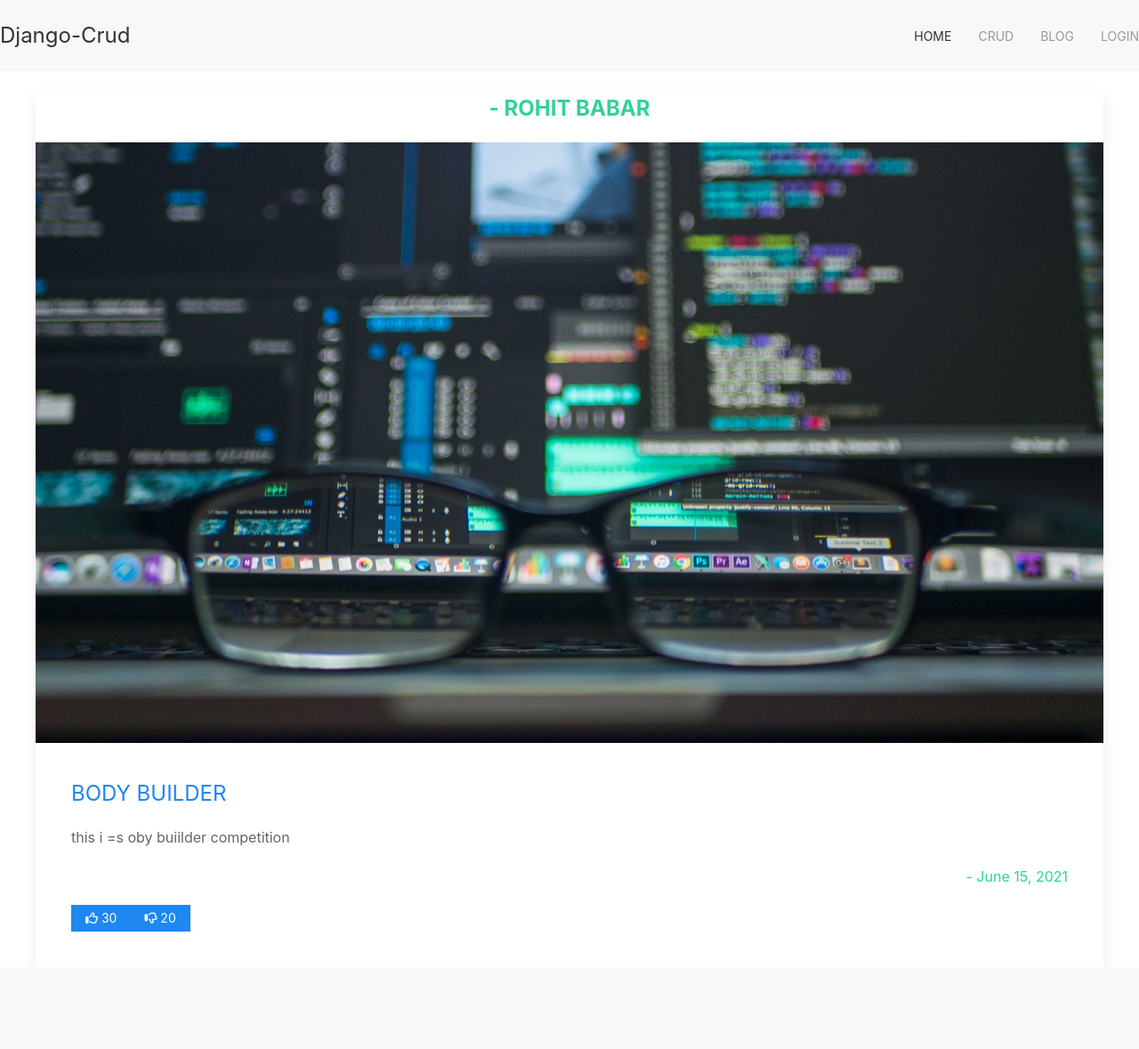
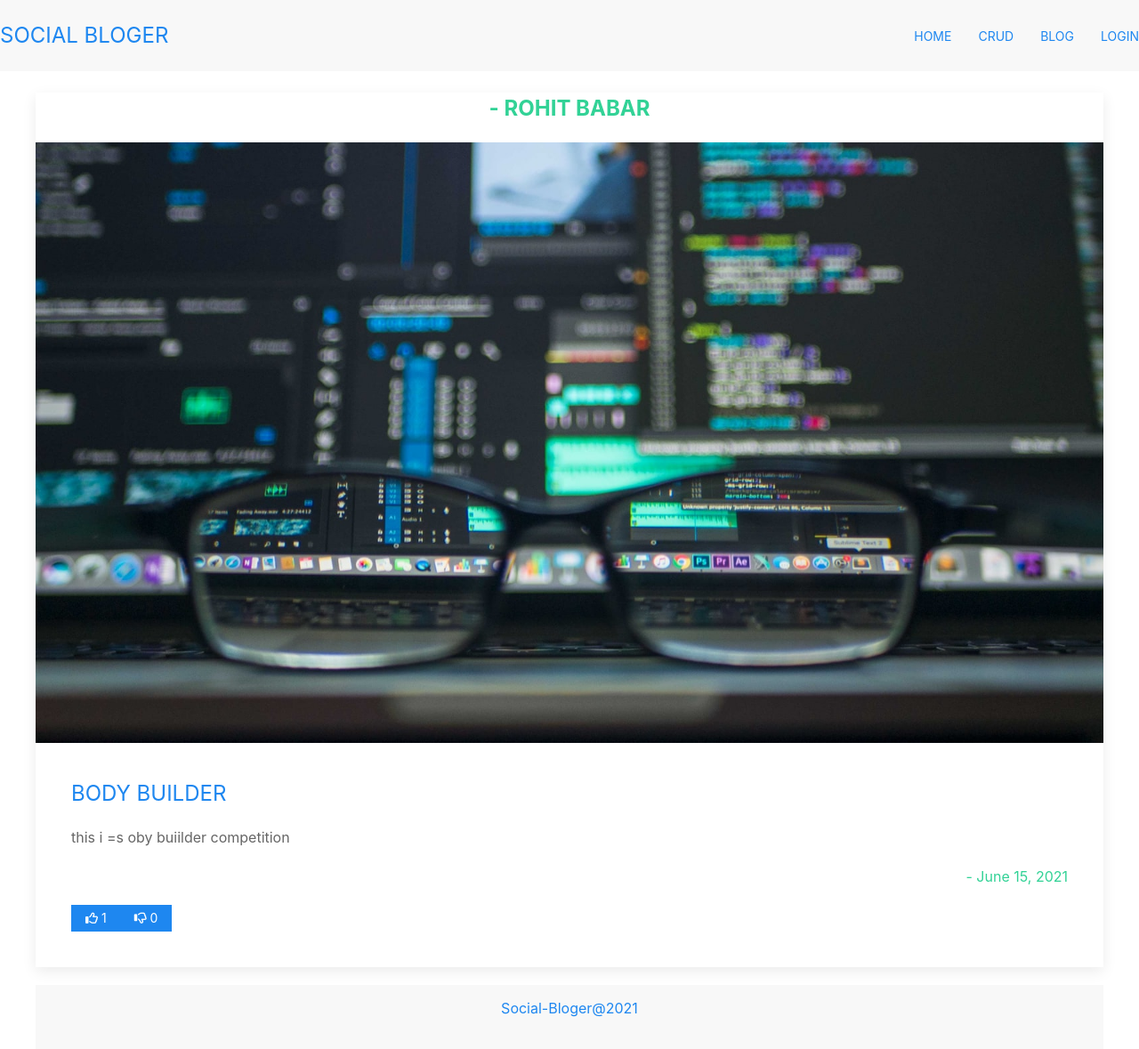
Before and after one commit to monstermahi982/blog_with_django, a Django app: page /blogs/2 in a window 1280 px wide. Shown: the whole page at 89% size. Before the commit the page ends 1047 px from the top, so only its background shows below. Run offline with Django 3.2, Linux system fonts and the light colour scheme; data comes from the database, SQL or seed files in the repository; both versions use the stored data as it was after the commit; some libraries are stand-ins or nearby versions.

Commit message:
added new design

```diff
--- a/crud/views.py
+++ b/crud/views.py
@@ -3,6 +3,7 @@ from crud.models import Student, Blog, Action
 import os
 from django.contrib.auth.models import User
 from django.contrib.auth import authenticate, login as auth_login, logout as auth_logout
+from django.contrib import messages
 
 
 def index(request):
@@ -11,11 +12,11 @@ def index(request):
 
 def profile(request):
     user = request.user
-    if request.method == 'POST':
-        blog = Blog()
-        if request.user.is_authenticated:
-            if request.POST.get('name') != "" and request.POST.get('title') != "" and request.POST.get('desc') != "" and len(request.FILES) != 0:
-                blog.name = request.POST.get("name")
+    if request.user.is_authenticated:
+        if request.method == 'POST':
+            blog = Blog()
+            if request.POST.get('title') != "" and request.POST.get('desc') != "" and len(request.FILES) != 0:
+                blog.name = user.first_name
                 blog.title = request.POST.get("title")
                 blog.desc = request.POST.get("desc")
                 blog.image = request.FILES['image']
@@ -23,13 +24,16 @@ def profile(request):
                 blog.dislikes = 0
                 blog.user_id = user.id
                 blog.save()
+                messages.success(request, 'blog added successfully')
                 return redirect('profile')
             else:
-                print("error")
-        else:
-            print("user is not auth")
-    blog = Blog.objects.filter(user_id=user.id)
-    return render(request, "profile.html", {"data": blog})
+                messages.error(request, 'please enter all the details')
+                return redirect('profile')
+        blog = Blog.objects.filter(user_id=user.id)
+        return render(request, "profile.html", {"data": blog})
+    else:
+        messages.error(request, 'please login')
+        return redirect('index')
 
 
 def blog(request):
@@ -47,17 +51,23 @@ def delete_blog(request, id):
     if len(blog.image) > 0:
         os.remove(blog.image.path)
     blog.delete()
+    messages.error(request, 'blog deleted successfully')
     return redirect('profile')
 
 
 def crud(request):
     if request.method == "POST":
         student = Student()
-        if request.POST.get("name") != "" and request.POST.get("age") != "" and request.POST.get("gender") != "SELECT":
+        if request.POST.get("name") != '' and request.POST.get("age") != '' and request.POST.get("gender") != 'SELECT':
             student.name = request.POST.get("name")
             student.age = request.POST.get("age")
             student.gender = request.POST.get("gender")
             student.save()
+            messages.success(request, 'added successfully')
+            return redirect('crud')
+        else:
+            messages.error(request, 'please fill all the data')
+            return redirect("crud")
     data = Student.objects.all()
     return render(request, "crud.html", {"datas": data})
 
@@ -65,6 +75,7 @@ def crud(request):
 def crudDelete(request, id):
     student = Student.objects.get(id=id)
     student.delete()
+    messages.error(request, 'deleted successfully')
     return redirect("crud")
 
 
@@ -74,64 +85,86 @@ def login(request):
             "email"), password=request.POST.get("password"))
         if user is not None:
             auth_login(request, user)
+            messages.success(request, 'welcome back ' +
+                             request.POST.get('email') + ' to social bloger')
             return redirect('index')
         else:
-            return redirect('crud')
+            messages.error(request, 'Please enter correct credentials')
+            return redirect('index')
     return redirect("index")
 
 
 def signin(request):
     if request.method == "POST":
-        user = User.objects.create_user(username=request.POST.get(
-            "email"), password=request.POST.get("password"))
-        user.first_name = request.POST.get("name")
-        user.save()
-        return redirect("blog")
+        if request.POST.get('name') != '' and request.POST.get('email') != '' and request.POST.get('password') != '':
+            user = User.objects.create_user(username=request.POST.get(
+                "email"), password=request.POST.get("password"))
+            user.first_name = request.POST.get("name")
+            user.save()
+            messages.success(request, 'welcome ' +
+                             request.POST.get('name') + ' to social bloger')
+            return redirect("index")
+        else:
+            messages.error(request, 'Please fill all details')
+            return redirect('index')
     return redirect("index")
 
 
 def logout(request):
     auth_logout(request)
+    messages.success(request, 'succesfully logout.')
     return redirect("index")
 
 
 def likes(request):
-    if request.method == "POST":
-        blog_id = request.POST.get('blog_id')
-        blog = Blog.objects.get(id=blog_id)
-        blog_likes = blog.likes
-        action = Action.objects.filter(blog_id=blog_id, email=request.user)
-        print(action)
-        if action.exists():
-            print("else")
-        else:
-            blog_likes = blog_likes + 1
-            blog.likes = blog_likes
-            blog.save()
-            newAction = Action()
-            newAction.email = request.user
-            newAction.blog_id = blog_id
-            newAction.save()
+    if request.user.is_authenticated:
+        if request.method == "POST":
+            blog_id = request.POST.get('blog_id')
+            blog = Blog.objects.get(id=blog_id)
+            blog_likes = blog.likes  # 0
+            action = Action.objects.filter(blog_id=blog_id, email=request.user)
+            print(action)
+            if action.exists():
+                messages.warning(request, 'your response is already recorded')
+                return redirect('blog')
+            else:
+                blog_likes = blog_likes + 1
+                blog.likes = blog_likes
+                blog.save()
+                newAction = Action()
+                newAction.email = request.user
+                newAction.blog_id = blog_id
+                newAction.save()
+                messages.success(request, 'thanks for your response')
+            return redirect('blog')
+    else:
+        messages.error(request, 'Please login first')
         return redirect('blog')
     return redirect('blog')
 
 
 def dislikes(request):
-    if request.method == "POST":
-        blog_id = request.POST.get('blog_id')
-        blog = Blog.objects.get(id=blog_id)
-        blog_dislikes = blog.dislikes
-        action = Action.objects.filter(blog_id=blog_id, email=request.user)
-        print(action)
-        if action.exists():
-            print("else")
-        else:
-            blog_dislikes = blog_dislikes + 1
-            blog.dislikes = blog_dislikes
-            blog.save()
-            newAction = Action()
-            newAction.email = request.user
-            newAction.blog_id = blog_id
-            newAction.save()
+    if request.user.is_authenticated:
+        if request.method == "POST":
+            blog_id = request.POST.get('blog_id')
+            blog = Blog.objects.get(id=blog_id)
+            blog_dislikes = blog.dislikes
+            action = Action.objects.filter(blog_id=blog_id, email=request.user)
+            print(action)
+            if action.exists():
+                messages.warning(request, 'your response is already recorded')
+                return redirect('blog')
+            else:
+                blog_dislikes = blog_dislikes + 1
+                blog.dislikes = blog_dislikes
+                blog.save()
+                newAction = Action()
+                newAction.email = request.user
+                newAction.blog_id = blog_id
+                newAction.save()
+                messages.success(request, 'thanks for your response')
+            return redirect('blog')
+    else:
+        messages.error(request, 'Please login first')
         return redirect('blog')
     return redirect('blog')
--- a/templates/blogs.html
+++ b/templates/blogs.html
@@ -22,9 +22,12 @@
             <div class="uk-card-text">{{data.desc}}</div>
             <p class="uk-text-success uk-text-right">- {{data.date}}</p>
             <div class="uk-button-group">
-                <a href="#" class="uk-button uk-button-primary uk-button-small"><i class="far fa-thumbs-up"></i> 30</a>
-                <a href="#" class="uk-button uk-button-primary uk-button-small"><i class="far fa-thumbs-down"></i>
-                    20</a>
+                <button class="uk-button uk-button-primary uk-button-small">
+                    <i class="far fa-thumbs-up"></i> {{data.likes}}
+                </button>
+                <button class="uk-button uk-button-primary uk-button-small">
+                    <i class="far fa-thumbs-down"></i> {{data.dislikes}}
+                </button>
             </div>
         </div>
     </div>
--- a/templates/index.html
+++ b/templates/index.html
@@ -1,6 +1,8 @@
 {% extends "layout.html" %}
 {% block content %}
 <div>
+
+
 
 
 
--- a/templates/layout.html
+++ b/templates/layout.html
@@ -1,34 +1,32 @@
 <!DOCTYPE html>
 <html lang="en">
+
 <head>
   <meta charset="UTF-8" />
   <meta http-equiv="X-UA-Compatible" content="IE=edge" />
-    <meta name="viewport" content="width=device-width, initial-scale=1.0" />
-    <link
-      rel="stylesheet"
-      href="https://cdn.jsdelivr.net/npm/uikit@3.6.22/dist/css/uikit.min.css"
-    />
+  <meta required name="viewport" content="width=device-width, initial-scale=1.0" />
+  <link rel="stylesheet" href="https://cdn.jsdelivr.net/npm/uikit@3.6.22/dist/css/uikit.min.css" />
   <title>Home</title>
 </head>
 
 <body>
-    <nav class="uk-navbar-container" uk-navbar>
+  <nav class="uk-navbar-container" uk-sticky="top: #offset" style="z-index: 980;" uk-navbar>
     <div class="uk-navbar-left">
-        <a href="/" class="uk-navbar-item uk-logo">Django-Crud</a>
+      <a href="/" class="uk-navbar-item uk-logo uk-text-uppercase uk-text-primary">Social Bloger</a>
     </div>
 
     <div class="uk-navbar-right">
       <ul class="uk-navbar-nav">
-          <li class="uk-active"><a href="/">HOME</a></li>
+        <li><a class="uk-text-primary" href="/">HOME</a></li>
         <li>
-            <a href="/crud">CRUD</a>
+          <a class="uk-text-primary" href="/crud">CRUD</a>
         </li>
-          <li><a href="/blogs">BLOG</a></li>
+        <li><a class="uk-text-primary" href="/blogs">BLOG</a></li>
         {% if request.user.is_authenticated %}
-          <li><a href="/profile">profile</a></li>
-          <li><a href="/logout">Logout</a></li>
+        <li><a class="uk-text-primary" href="/profile">profile</a></li>
+        <li><a class="uk-text-primary" href="/logout">Logout</a></li>
         {% else %}
-          <li><a type="button" uk-toggle="target: #login">LOGIN</a></li>
+        <li><a class="uk-text-primary" type="button" uk-toggle="target: #login">LOGIN</a></li>
         {% endif %}
       </ul>
     </div>
@@ -125,11 +92,36 @@
       </form>
     </div>
   </div>
+  {% if messages %}
+  <ul class="messages">
+    {% for message in messages %}
+    <!-- <li{% if message.tags %} class="{{ message.tags }}" {% endif %}>{{ message }}</li> -->
+    {% if message.tags == 'error' %}
+    <div class="uk-alert-danger uk-margin-top uk-margin-right" uk-alert>
+      <a class="uk-alert-close" uk-close></a>
+      <h5 class="uk-text-center uk-text-capitalize">{{ message }}</h5>
+    </div>
+    {% else %}
+    <div class="uk-alert-{{message.tags}} uk-margin-top uk-margin-right" uk-alert>
+      <a class="uk-alert-close" uk-close></a>
+      <h5 class="uk-text-center uk-text-capitalize">{{ message }}</h5>
+    </div>
+    {% endif %}
+    {% endfor %}
+  </ul>
+  {% endif %}
 
   {% block content %} {% endblock %}
+
+  <footer>
+    <div class="uk-padding-small uk-margin-top uk-background-muted">
+      <h5 class="uk-text-center uk-text-normal uk-text-primary">Social-Bloger@2021</h5>
+    </div>
+  </footer>
 
   <script src="https://cdn.jsdelivr.net/npm/uikit@3.6.22/dist/js/uikit.min.js"></script>
   <script src="https://cdn.jsdelivr.net/npm/uikit@3.6.22/dist/js/uikit-icons.min.js"></script>
   <script src="https://kit.fontawesome.com/a076d05399.js"></script>
 </body>
+
 </html>
```
Also changed, not shown: other parts of templates/layout.html (+7 -38 lines), templates/blog.html (+7 -2 lines), templates/profile.html (+6 -6 lines), crud/migrations/0006_auto_20210616_0702.py (added), crud/migrations/0007_auto_20210616_0715.py (added), db.sqlite3, static/uploads/89.jpeg (deleted), static/uploads/99_92xlzRX.jpeg (added). Lines whose indentation alone changed are shown as unchanged.
